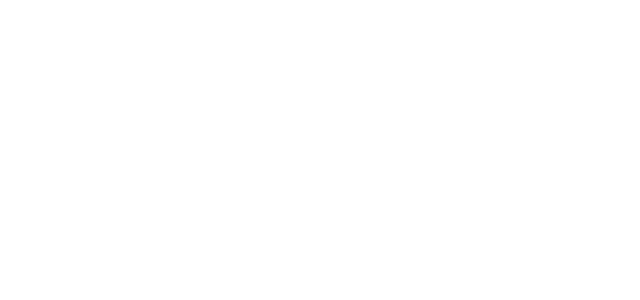
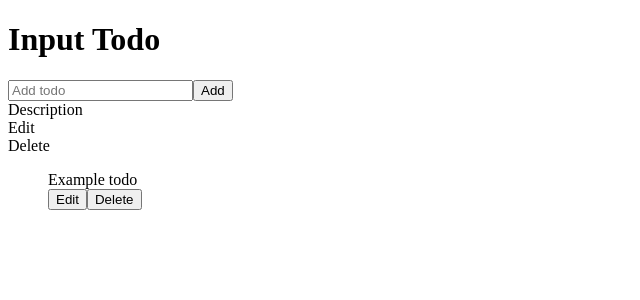
Before and after one commit to marcobantoli/todo-list, a React (Create React App) app in the folder client/: page / in a window 1280 px wide. Shown: the top 300 px of the page, without its empty margins (0-640 px from the left). Built offline with nearby package versions, Linux system fonts and the light colour scheme.

Commit message:
Created all necessary react components

```diff
--- a/client/src/App.js
+++ b/client/src/App.js
@@ -1,5 +1,13 @@
+import InputSection from './InputSection';
+import TodoList from './TodoList';
+
 function App() {
-  return null;
+  return (
+    <>
+      <InputSection />
+      <TodoList />
+    </>
+  );
 }
 
 export default App;
--- /dev/null
+++ b/client/src/InputSection.js
@@ -0,0 +1,13 @@
+import React from 'react'
+
+function InputSection() {
+  return (
+    <>
+      <h1>Input Todo</h1>
+      <input type="text" placeholder="Add todo" />
+      <button type="button">Add</button>
+    </>
+  );
+}
+
+export default InputSection;
--- /dev/null
+++ b/client/src/Todo.js
@@ -0,0 +1,13 @@
+import React from 'react'
+
+function Todo() {
+  return (
+    <>
+      <div className="description">Example todo</div>
+      <button>Edit</button>
+      <button>Delete</button>
+    </>
+  );
+}
+
+export default Todo;
--- /dev/null
+++ b/client/src/TodoList.js
@@ -0,0 +1,17 @@
+import React from 'react'
+import Todo from './Todo';
+
+function TodoList() {
+  return (
+    <>
+      <div>Description</div>
+      <div>Edit</div>
+      <div>Delete</div>
+      <ul>
+        <Todo />
+      </ul>
+    </>
+  );
+}
+
+export default TodoList;
```
